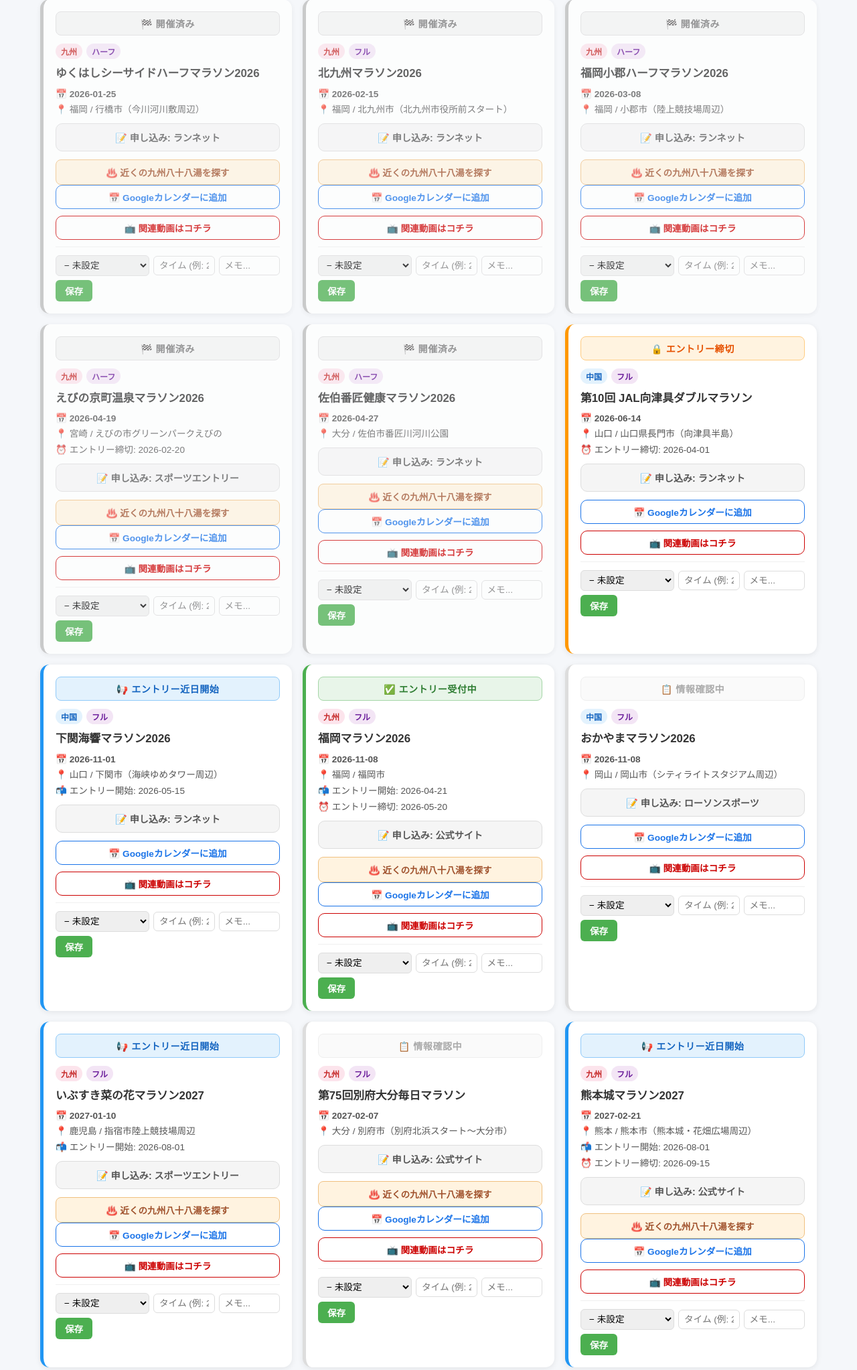
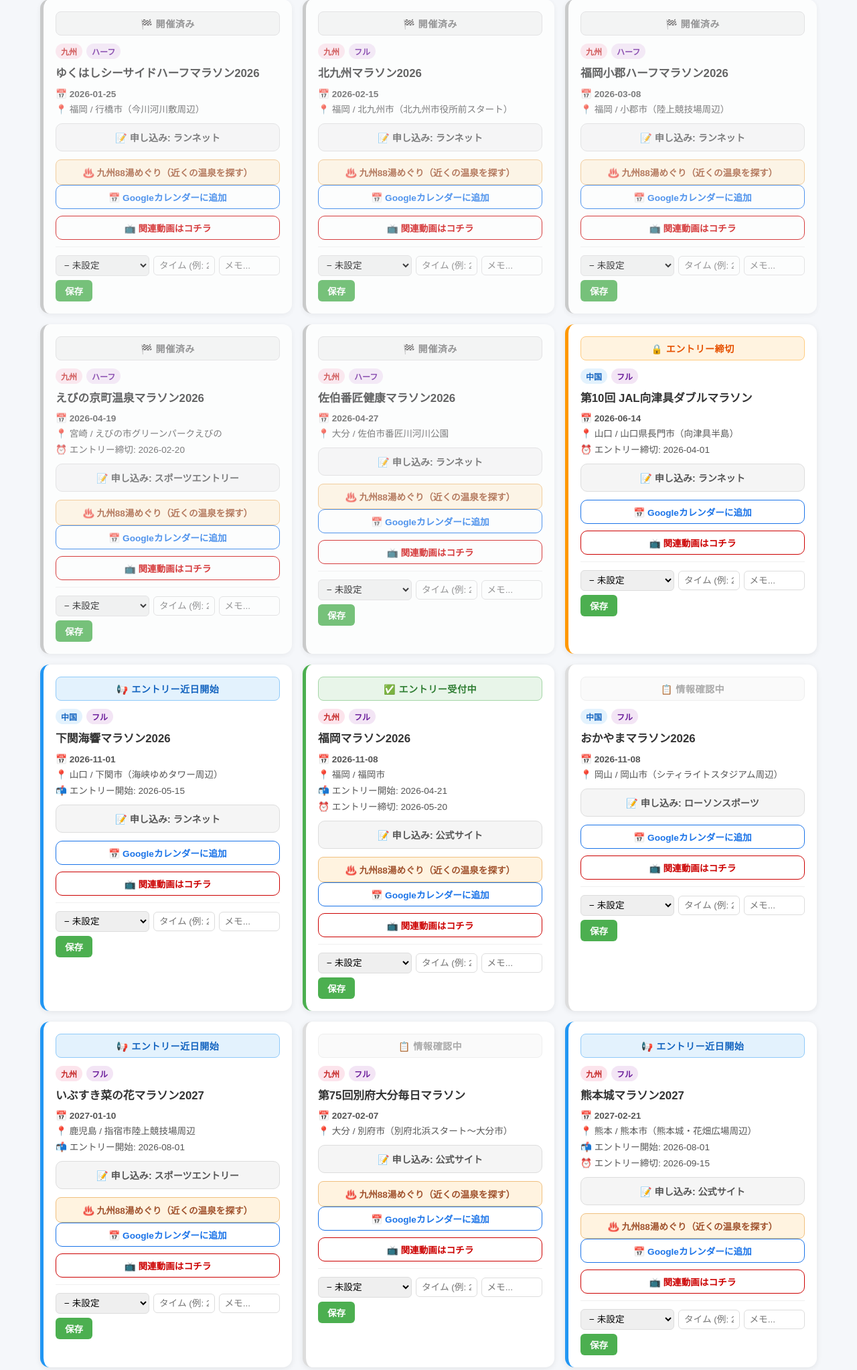
Before and after one commit to OhABE/oh-marathon-calendar, a FastAPI app: page / in a window 1280 px wide. Shown: the part 300-2345 px from the top of the page at 67% size. Run offline with FastAPI, Linux system fonts and the light colour scheme; data comes from the database, SQL or seed files in the repository.

Commit message:
ボタン表記を正式名称「九州88湯めぐり」に変更
Co-Authored-By: Claude Sonnet 4.6 <noreply@anthropic.com>

```diff
--- a/templates/index.html
+++ b/templates/index.html
@@ -127,7 +127,7 @@
         {% set onsen_map = {'福岡':'fukuoka','佐賀':'saga','長崎':'nagasaki','大分':'oita','熊本':'kumamoto','宮崎':'miyazaki','鹿児島':'kagoshima'} %}
         {% if onsen_map[ev.prefecture] is defined %}
         <a href="https://www.88onsen.com/spot/index/t/31/category/{{ onsen_map[ev.prefecture] }}" target="_blank" rel="noopener" class="btn-onsen">
-          ♨️ 近くの九州八十八湯を探す
+          ♨️ 九州88湯めぐり（近くの温泉を探す）
         </a>
         {% endif %}
 
```
